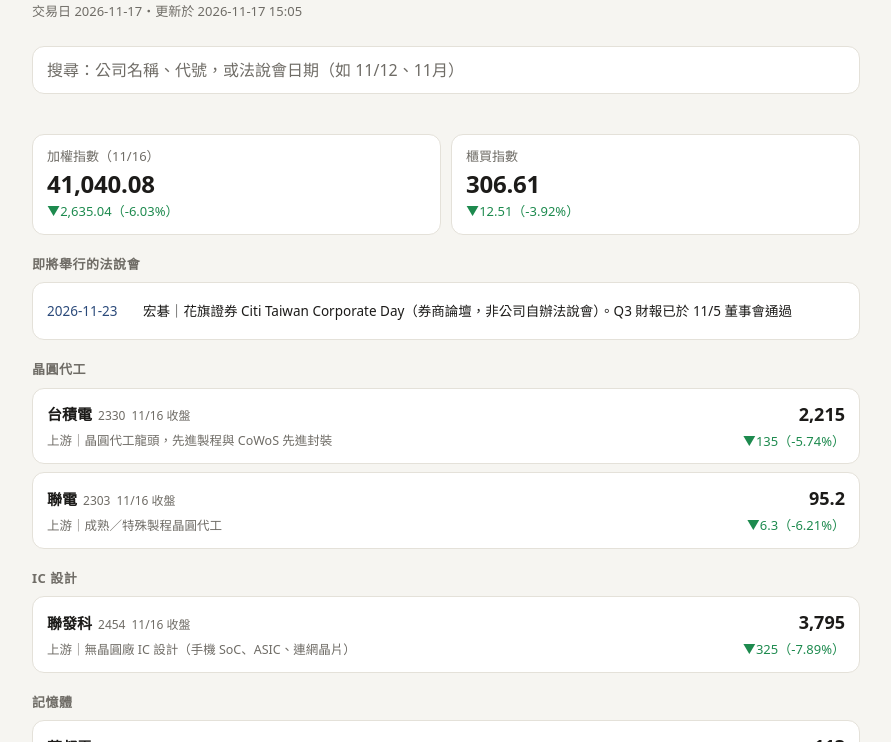
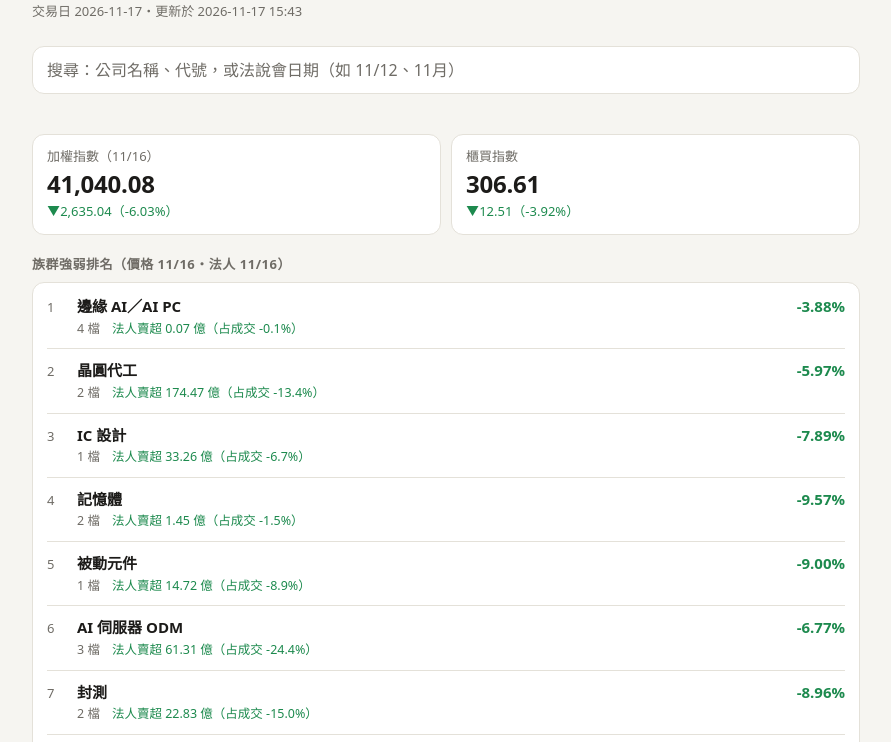
Before and after one commit to 021404anderson-commits/tw-stock-tracker, a plain HTML site: page index.html in a window 1280 px wide. Shown: the part 53-795 px from the top of the page, without its empty margins (194-1085 px from the left). Drawn offline with Linux system fonts and the light colour scheme.

Commit message:
新增族群強弱排名：依當日漲跌與三大法人買賣超排序
- fetch.py 加抓成交金額與三大法人買賣超，累積到 data/flow.json
- 網頁新增族群排名區塊，點族群可篩選個股；個股明細顯示法人買賣超
- 近 5 日報酬與量能變化待歷史資料累積後自動納入
- README 補上指標算法

Co-Authored-By: Claude Fable 5.2 <noreply@anthropic.com>
Claude-Session: https://claude.ai/code/session_01Kau2ETfuEzsBvCmN7YM7kN

```diff
--- /dev/null
+++ b/data/flow.json
@@ -0,0 +1 @@
+{"2026-11-16": {"2303": {"v": 11019675711.0, "i": -4484110.0}, "2308": {"v": 24696190300.0, "i": -3477463.0}, "2317": {"v": 18232288164.0, "i": -28132361.0}, "2324": {"v": 1142851952.0, "i": -7510178.0}, "2327": {"v": 16455161966.0, "i": -3937072.0}, "2330": {"v": 119305254268.0, "i": -7683986.0}, "2337": {"v": 2915371525.0, "i": -2782944.0}, "2344": {"v": 7024408606.0, "i": 486829.0}, "2353": {"v": 456736216.0, "i": 5206766.0}, "2357": {"v": 2994365445.0, "i": -316859.0}, "2377": {"v": 1070114540.0, "i": 483340.0}, "2382": {"v": 5788834671.0, "i": 857262.0}, "2395": {"v": 1256552074.0, "i": 73345.0}, "2454": {"v": 49885936414.0, "i": -876519.0}, "3711": {"v": 12335812210.0, "i": -5145443.0}, "6510": {"v": 2912444630.0, "i": 182070.0}}}
--- a/data/latest.json
+++ b/data/latest.json
@@ -1,6 +1,6 @@
 {
  "trade_date": "2026-11-17",
- "fetched_at": "2026-11-17T15:05:41+08:00",
+ "fetched_at": "2026-11-17T15:43:59+08:00",
  "indices": {
   "TAIEX": {
    "close": 41040.08,
@@ -24,7 +24,15 @@
    "open": 101.5,
    "high": 101.5,
    "low": 95.0,
-   "volume": 113257919.0
+   "volume": 113257919.0,
+   "value": 11019675711.0,
+   "inst": {
+    "date": "2026-11-16",
+    "foreign": 15443501.0,
+    "trust": -21333350.0,
+    "dealer": 1405739.0,
+    "total": -4484110.0
+   }
   },
   "2308": {
    "close": 1120.0,
@@ -34,7 +42,15 @@
    "open": 1170.0,
    "high": 1200.0,
    "low": 1120.0,
-   "volume": 21568039.0
+   "volume": 21568039.0,
+   "value": 24696190300.0,
+   "inst": {
+    "date": "2026-11-16",
+    "foreign": -3244334.0,
+    "trust": -838467.0,
+    "dealer": 605338.0,
+    "total": -3477463.0
+   }
   },
   "2317": {
    "close": 218.5,
@@ -44,7 +60,15 @@
    "open": 238.0,
    "high": 238.0,
    "low": 217.5,
-   "volume": 80611194.0
+   "volume": 80611194.0,
+   "value": 18232288164.0,
+   "inst": {
+    "date": "2026-11-16",
+    "foreign": -28939289.0,
+    "trust": -660753.0,
+    "dealer": 1467681.0,
+    "total": -28132361.0
+   }
   },
   "2324": {
    "close": 28.1,
@@ -54,7 +78,15 @@
    "open": 29.5,
    "high": 29.5,
    "low": 28.1,
-   "volume": 39675126.0
+   "volume": 39675126.0,
+   "value": 1142851952.0,
+   "inst": {
+    "date": "2026-11-16",
+    "foreign": -8310144.0,
+    "trust": 0.0,
+    "dealer": 799966.0,
+    "total": -7510178.0
+   }
   },
   "2327": {
    "close": 374.0,
@@ -64,7 +96,15 @@
    "open": 404.0,
    "high": 404.0,
    "low": 374.0,
-   "volume": 42985444.0
+   "volume": 42985444.0,
+   "value": 16455161966.0,
+   "inst": {
+    "date": "2026-11-16",
+    "foreign": -3120840.0,
+    "trust": -1025658.0,
+    "dealer": 209426.0,
+    "total": -3937072.0
+   }
   },
   "2330": {
    "close": 2215.0,
@@ -74,7 +114,15 @@
    "open": 2340.0,
    "high": 2350.0,
    "low": 2215.0,
-   "volume": 52604545.0
+   "volume": 52604545.0,
+   "value": 119305254268.0,
+   "inst": {
+    "date": "2026-11-16",
+    "foreign": -8466493.0,
+    "trust": -2303357.0,
+    "dealer": 3085864.0,
+    "total": -7683986.0
+   }
   },
   "2337": {
    "close": 72.0,
@@ -84,7 +132,15 @@
    "open": 78.4,
    "high": 78.5,
    "low": 71.8,
-   "volume": 39300612.0
+   "volume": 39300612.0,
+   "value": 2915371525.0,
+   "inst": {
+    "date": "2026-11-16",
+    "foreign": -2687696.0,
+    "trust": 0.0,
+    "dealer": -95248.0,
+    "total": -2782944.0
+   }
   },
   "2344": {
    "close": 113.0,
@@ -94,7 +150,15 @@
    "open": 123.5,
    "high": 123.5,
    "low": 112.5,
-   "volume": 60600236.0
+   "volume": 60600236.0,
+   "value": 7024408606.0,
+   "inst": {
+    "date": "2026-11-16",
+    "foreign": 4257143.0,
+    "trust": -3586925.0,
+    "dealer": -183389.0,
+    "total": 486829.0
+   }
   },
   "2353": {
    "close": 29.1,
@@ -104,7 +168,15 @@
    "open": 29.6,
    "high": 29.9,
    "low": 29.1,
-   "volume": 15469383.0
+   "volume": 15469383.0,
+   "value": 456736216.0,
+   "inst": {
+    "date": "2026-11-16",
+    "foreign": 4720232.0,
+    "trust": -65015.0,
+    "dealer": 551549.0,
+    "total": 5206766.0
+   }
   },
   "2357": {
    "close": 836.0,
@@ -114,7 +186,15 @@
    "open": 879.0,
    "high": 884.0,
    "low": 830.0,
-   "volume": 3505581.0
+   "volume": 3505581.0,
+   "value": 2994365445.0,
+   "inst": {
+    "date": "2026-11-16",
+    "foreign": 74360.0,
+    "trust": -623909.0,
+    "dealer": 232690.0,
+    "total": -316859.0
+   }
   },
   "2377": {
    "close": 132.5,
@@ -124,7 +204,15 @@
    "open": 138.0,
    "high": 138.5,
    "low": 132.0,
-   "volume": 7921605.0
+   "volume": 7921605.0,
+   "value": 1070114540.0,
+   "inst": {
+    "date": "2026-11-16",
+    "foreign": 596644.0,
+    "trust": -3107.0,
+    "dealer": -110197.0,
+    "total": 483340.0
+   }
   },
   "2382": {
    "close": 264.5,
@@ -134,7 +222,15 @@
    "open": 275.0,
    "high": 276.5,
    "low": 262.5,
-   "volume": 21642253.0
+   "volume": 21642253.0,
+   "value": 5788834671.0,
+   "inst": {
+    "date": "2026-11-16",
+    "foreign": 4222472.0,
+    "trust": -4300980.0,
+    "dealer": 935770.0,
+    "total": 857262.0
+   }
   },
   "2395": {
    "close": 580.0,
@@ -144,7 +240,15 @@
    "open": 609.0,
    "high": 611.0,
    "low": 578.0,
-   "volume": 2128380.0
+   "volume": 2128380.0,
+   "value": 1256552074.0,
+   "inst": {
+    "date": "2026-11-16",
+    "foreign": 106153.0,
+    "trust": -86000.0,
+    "dealer": 53192.0,
+    "total": 73345.0
+   }
   },
   "2454": {
    "close": 3795.0,
@@ -154,7 +258,15 @@
    "open": 4100.0,
    "high": 4100.0,
    "low": 3795.0,
-   "volume": 12752013.0
+   "volume": 12752013.0,
+   "value": 49885936414.0,
+   "inst": {
+    "date": "2026-11-16",
+    "foreign": -935868.0,
+    "trust": 2820.0,
+    "dealer": 56529.0,
+    "total": -876519.0
+   }
   },
   "3711": {
    "close": 550.0,
@@ -164,7 +276,15 @@
    "open": 588.0,
    "high": 590.0,
    "low": 550.0,
-   "volume": 22035615.0
+   "volume": 22035615.0,
+   "value": 12335812210.0,
+   "inst": {
+    "date": "2026-11-16",
+    "foreign": -4371971.0,
+    "trust": -1081068.0,
+    "dealer": 307596.0,
+    "total": -5145443.0
+   }
   },
   "6510": {
    "close": 3005.0,
@@ -174,7 +294,15 @@
    "open": 3300.0,
    "high": 3330.0,
    "low": 3005.0,
-   "volume": 935571.0
+   "volume": 935571.0,
+   "value": 2912444630.0,
+   "inst": {
+    "date": "2026-11-16",
+    "foreign": 150655.0,
+    "trust": -500.0,
+    "dealer": 31915.0,
+    "total": 182070.0
+   }
   }
  },
  "problems": []
--- a/index.html
+++ b/index.html
@@ -46,6 +46,15 @@ h2{font-size:13px;color:var(--mute);font-weight:600;margin:20px 0 8px;letter-spa
 .search input::placeholder{color:var(--mute)}
 .hint{color:var(--mute);font-size:12.5px;margin:6px 2px 0;min-height:18px}
 [hidden]{display:none!important}
+.rk{padding:2px 14px}
+.rk button{all:unset;box-sizing:border-box;display:grid;grid-template-columns:22px 1fr auto;gap:2px 8px;width:100%;padding:10px 0;border-bottom:1px solid var(--line);cursor:pointer;align-items:baseline}
+.rk button:last-child{border:0}
+.rk button:focus-visible{outline:2px solid var(--accent);outline-offset:2px;border-radius:6px}
+.rk .no{color:var(--mute);font-variant-numeric:tabular-nums;font-size:13px}
+.rk .g{font-weight:600}
+.rk .pc{font-weight:650;font-variant-numeric:tabular-nums;text-align:right}
+.rk .dt{grid-column:2/4;font-size:12.5px;color:var(--mute);font-variant-numeric:tabular-nums;display:flex;flex-wrap:wrap;gap:2px 12px}
+.note{color:var(--mute);font-size:12px;margin:6px 2px 0}
 a{color:var(--accent)}
 footer{color:var(--mute);font-size:12px;margin-top:24px}
 </style>
@@ -60,10 +69,13 @@ footer{color:var(--mute);font-size:12px;margin-top:24px}
 <div class="hint" id="hint" aria-live="polite"></div>
 </div>
 <section class="idx" id="idx"></section>
+<h2 id="rkh" hidden>族群強弱排名</h2>
+<section class="card rk" id="rk" hidden></section>
+<p class="note" id="rkn" hidden></p>
 <h2 id="calh">法說會</h2>
 <section class="card cal" id="cal"></section>
 <div id="stocks"></div>
-<footer>行情：臺灣證券交易所、證券櫃檯買賣中心開放資料，每個交易日收盤後自動更新。法說會與產品比重為人工整理並附來源，僅供研究參考，非投資建議。</footer>
+<footer>行情與三大法人買賣超：臺灣證券交易所、證券櫃檯買賣中心公開資料，每個交易日收盤後自動更新。法說會與產品比重為人工整理並附來源，僅供研究參考，非投資建議。</footer>
 </main>
 <script>
 const MIX=["#2b4a7a","#c98a2b","#4f8f7b","#a4567f","#7a6bb5","#8a8a8a"];
@@ -88,7 +100,7 @@ function dateKey(t){let m;
   if(m=t.match(/^(20\d{2})年$/))return m[1]+"-";
   return null}
 (async()=>{
-  const [wl,latest,hist,fund]=await Promise.all([j("watchlist.json"),j("data/latest.json"),j("data/history.json"),j("fundamentals.json")]);
+  const [wl,latest,hist,fund,flow]=await Promise.all([j("watchlist.json"),j("data/latest.json"),j("data/history.json"),j("fundamentals.json"),j("data/flow.json")]);
   const sub=document.getElementById("sub");
   if(!wl){sub.textContent="讀不到關注清單";return}
   const L=latest||{indices:{},stocks:{},problems:[]},H=hist||{},F=(fund&&fund.items)||{};
@@ -119,6 +131,8 @@ function dateKey(t){let m;
     const b=el("div","body"),dl=el("dl");dl.style.margin=0;
     const ss=series(s.code);if(ss.length>1){b.append(spark(ss,cls(ss[ss.length-1]-ss[0])))}
     dl.append(el("dt",null,"今日"),el("dd",null,`開 ${fmt(v.open)}・高 ${fmt(v.high)}・低 ${fmt(v.low)}・量 ${v.volume==null?"—":fmt(Math.round(v.volume/1000))+" 張"}`));
+    if(v.inst&&v.inst.total!=null){const I=v.inst,z=n=>n==null?"—":(n>0?"+":"")+fmt(Math.round(n/1000));
+      dl.append(el("dt",null,`三大法人買賣超（${I.date.slice(5).replace("-","/")}・張）`),el("dd",null,`合計 ${z(I.total)}・外資 ${z(I.foreign)}・投信 ${z(I.trust)}・自營商 ${z(I.dealer)}`))}
     dl.append(el("dt",null,"供應鏈位置"),el("dd",null,s.position));
     dl.append(el("dt",null,"產品比重"+(f.mix_period?`（${f.mix_period}）`:"")));
     const dd=el("dd");
@@ -136,6 +150,47 @@ function dateKey(t){let m;
     b.append(dl);d.append(b);box.append(d);
     const c=f.conference||{};
     rows.push({s,d,date:c.date||"",hay:norm([s.name,s.code,s.group,s.position,f.mix_period,f.mix_note,c.note,(f.product_mix||[]).map(m=>m.name).join(" ")].filter(Boolean).join(" "))})}
+  // ── 族群強弱排名：只用已發生的價格與資金數據，不做預測 ──
+  (()=>{
+    const FL=flow||{},fdays=Object.keys(FL).sort(),avg=a=>a.reduce((x,y)=>x+y,0)/a.length,md=d=>d.slice(5).replace("-","/");
+    const names=[...new Set(wl.stocks.map(s=>s.group))];
+    let pxDate="",inDate="";
+    const G=names.map(name=>{
+      const mem=wl.stocks.filter(s=>s.group===name).map(s=>s.code),o={name,n:mem.length};
+      const pcs=mem.map(c=>(L.stocks[c]||{}).pct).filter(v=>v!=null);
+      if(pcs.length===mem.length)o.pct=avg(pcs);
+      mem.forEach(c=>{const d=(L.stocks[c]||{}).date;if(d&&d>pxDate)pxDate=d});
+      // 法人買賣超金額（估）＝買賣超股數 × 當日收盤價；占比＝該金額 ÷ 當日成交金額
+      let amt=0,val=0,ok=0;
+      for(const c of mem){const v=L.stocks[c]||{},i=v.inst;if(!i||i.total==null)continue;
+        const px=(H[i.date]||{})[c]??v.close,tv=((FL[i.date]||{})[c]||{}).v??v.value;if(px==null||!tv)continue;
+        amt+=i.total*px;val+=tv;ok++;if(i.date>inDate)inDate=i.date}
+      if(ok===mem.length){o.amt=amt;o.share=amt/val*100}
+      // 近 5 日報酬：成分股各自的 5 個交易日漲跌幅取平均
+      const r5=mem.map(c=>{const s=days.map(d=>H[d][c]).filter(v=>v!=null);return s.length>=6?(s[s.length-1]/s[s.length-6]-1)*100:null});
+      if(r5.every(v=>v!=null))o.r5=avg(r5);
+      // 量能：最新一日成交金額 ÷ 之前最多 20 日的平均
+      const tot=fdays.map(d=>{const vs=mem.map(c=>((FL[d]||{})[c]||{}).v);return vs.every(v=>v!=null)?vs.reduce((x,y)=>x+y,0):null}).filter(v=>v!=null);
+      if(tot.length>=4){const prev=tot.slice(-21,-1);o.vol=tot[tot.length-1]/avg(prev)}
+      return o});
+    if(!G.some(o=>o.pct!=null))return;
+    // 綜合分數：每個指標在各族群間排名次，換成 0～1 後取平均；某指標只要有族群缺資料就整個不計
+    const metrics=[["pct","當日漲跌"],["share","法人買賣超占成交比重"],["r5","近 5 日報酬"],["vol","量能變化"]],used=metrics.filter(([k])=>G.every(o=>o[k]!=null));
+    for(const o of G){o.score=used.length?avg(used.map(([k])=>G.filter(x=>x[k]<o[k]).length/Math.max(1,G.length-1))):0}
+    G.sort((a,b)=>b.score-a.score||(b.pct??-99)-(a.pct??-99));
+    const rk=document.getElementById("rk"),sg=(n,d=2)=>(n>0?"+":"")+n.toFixed(d);
+    G.forEach((o,i)=>{const b=el("button");b.type="button";b.title="點一下只看這個族群";
+      b.append(el("span","no",i+1),el("span","g",o.name),el("span","pc "+cls(o.pct),o.pct==null?"—":sg(o.pct)+"%"));
+      const dt=el("span","dt");dt.append(el("span",null,o.n+" 檔"));
+      if(o.amt!=null){const t=el("span",cls(o.amt),`法人${o.amt>=0?"買超":"賣超"} ${fmt(Math.abs(o.amt)/1e8)} 億（占成交 ${sg(o.share,1)}%）`);dt.append(t)}else dt.append(el("span",null,"法人 —"));
+      if(o.r5!=null)dt.append(el("span",cls(o.r5),"近5日 "+sg(o.r5)+"%"));
+      if(o.vol!=null)dt.append(el("span",null,"量能 "+o.vol.toFixed(2)+" 倍"));
+      b.append(dt);b.addEventListener("click",()=>{q.value=o.name;apply();q.scrollIntoView({block:"start",behavior:"smooth"})});rk.append(b)});
+    const wait=metrics.filter(m=>!used.includes(m)).map(m=>m[1]);
+    document.getElementById("rkh").textContent=`族群強弱排名（價格 ${pxDate?md(pxDate):"—"}${inDate?"・法人 "+md(inDate):""}）`;
+    document.getElementById("rkn").textContent=`排名綜合：${used.map(m=>m[1]).join("、")||"—"}。${wait.length?wait.join("、")+"尚在累積資料，之後自動納入。":""}這是已發生的數據，不是漲跌預測；族群只計入關注清單內的個股，法人金額為買賣超股數乘以收盤價的估算。`;
+    for(const id of ["rkh","rk","rkn"])document.getElementById(id).hidden=false;
+  })();
   // ── 搜尋 ──
   const q=document.getElementById("q"),hint=document.getElementById("hint"),none=el("p","todo","找不到符合的個股。可以試試公司名稱、股票代號、產業（如「記憶體」），或法說會日期（如 11/12）。");
   none.hidden=true;box.append(none);
```
Also changed, not shown: 2 other files.
